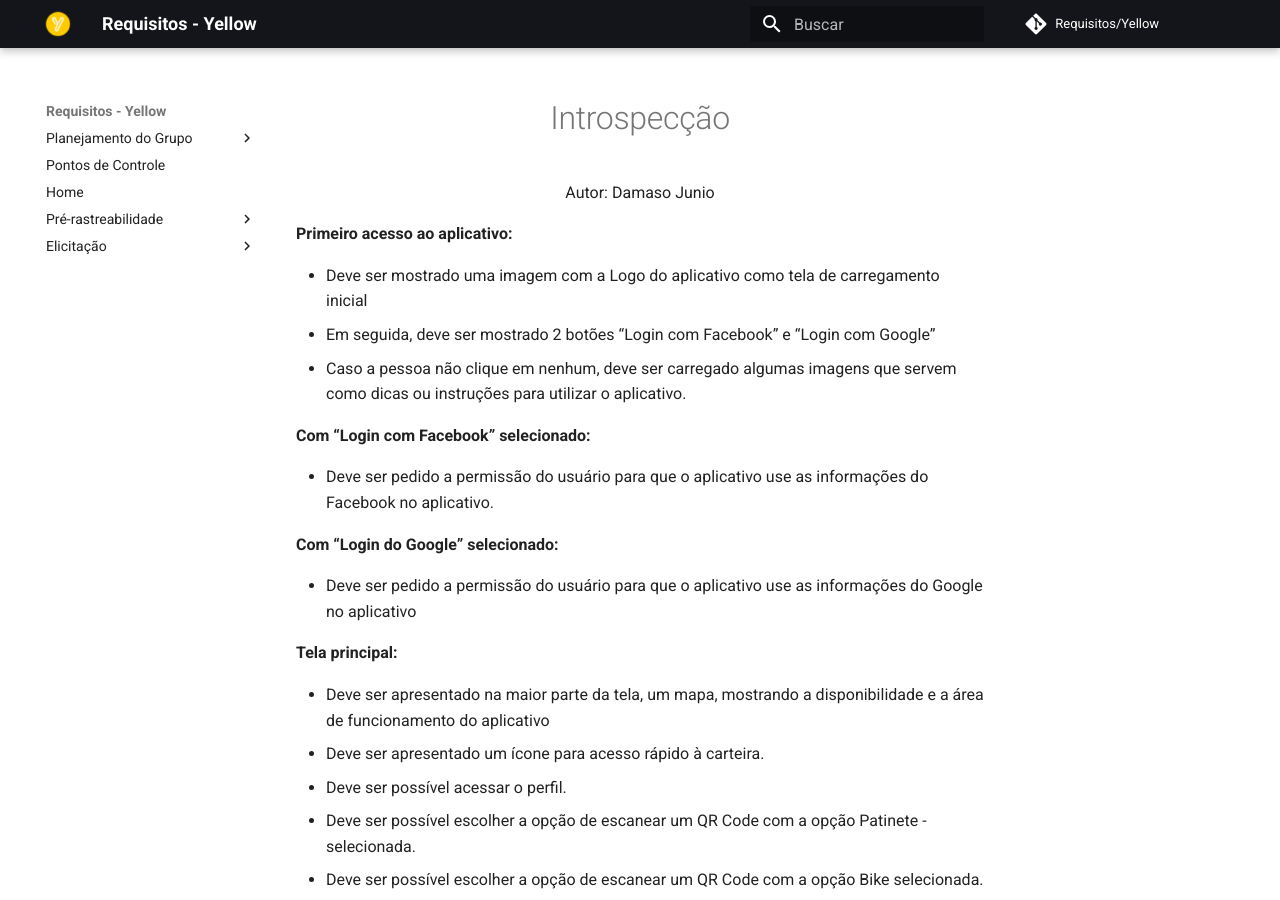
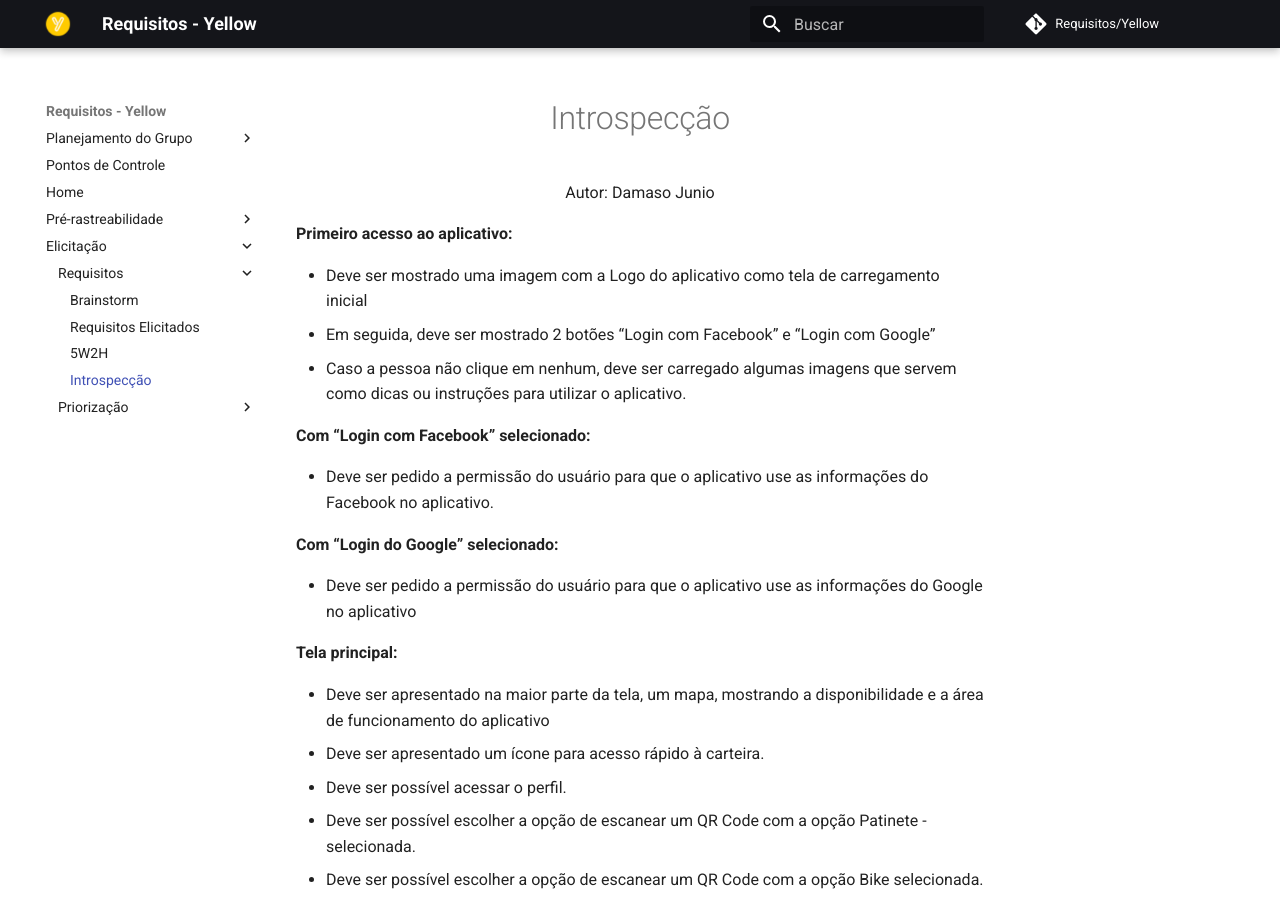
Before and after one commit to me42th/2019.2-Yellow, an MkDocs documentation site: the page built from docs/elicitacao/requisitos/introspeccao.md, in a window 1280 px wide and 900 px high. Built offline with MkDocs 1.6.1 and Material for MkDocs 9.7.7, drawn with Linux system fonts in a browser that asks for light colours; comment, search, counter and statistics services are not loaded.

Commit message:
Atualizando mkdocs para inserir o topico de introspeccao

```diff
--- a/mkdocs.yml
+++ b/mkdocs.yml
@@ -20,6 +20,7 @@ nav:
             - Brainstorm: elicitacao/requisitos/brainstorm.md
             - Requisitos Elicitados: elicitacao/requisitos/requisitos_elicitados.md
             - 5W2H: elicitacao/requisitos/5w2h.md
+            - Introspecção: elicitacao/requisitos/introspeccao.md
         - Priorização:
             - MoSCoW: elicitacao/priorizacao/moscow.md
             - First Things First: elicitacao/priorizacao/first_things_first.md
```
